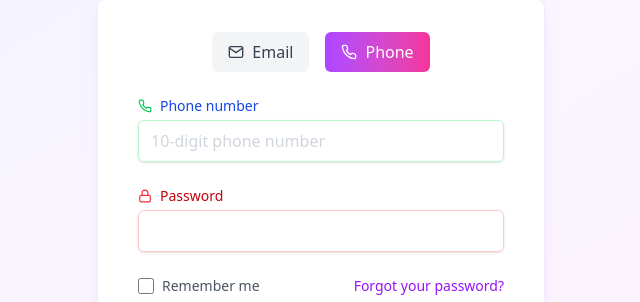
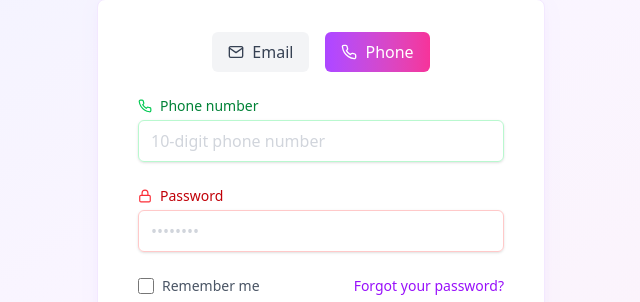
Before and after one commit to AfsalRHM/Article-Application, a React (Vite) app in the folder frontend/: page /auth in a window 1280 px wide. Both pictures are taken after a click on the button "Phone". Shown: the part 240-542 px from the top of the page, without its empty margins (319-959 px from the left). Built offline with nearby package versions, Linux system fonts and the light colour scheme; no server answers.

Commit message:
Added the re-usable components

```diff
--- a/frontend/src/components/auth-components/LoginComponent.tsx
+++ b/frontend/src/components/auth-components/LoginComponent.tsx
@@ -7,6 +7,7 @@ import { userLogin } from "../../api/authRequest";
 import { assignData } from "../../redux/slice/userSlice";
 import { useDispatch } from "react-redux";
 import { showSuccessToast } from "../../utils/iziToastUtils";
+import InputField from "../common/InputField";
 
 type LoginFormData = {
   identifier: string;
@@ -74,7 +75,7 @@ const LoginComponent = ({ setIsLogin }: LoginComponentType) => {
           whileHover={{ scale: 1.05 }}
           whileTap={{ scale: 0.95 }}
           onClick={() => setLoginMethod("email")}
-          className={`px-4 py-2 rounded-md flex items-center ${
+          className={`px-4 py-2 rounded-md flex items-center hover:cursor-pointer ${
             loginMethod === "email"
               ? "bg-gradient-to-r from-purple-500 to-pink-500 text-white"
               : "bg-gray-100 text-gray-700"
@@ -86,7 +87,7 @@ const LoginComponent = ({ setIsLogin }: LoginComponentType) => {
           whileHover={{ scale: 1.05 }}
           whileTap={{ scale: 0.95 }}
           onClick={() => setLoginMethod("phone")}
-          className={`px-4 py-2 rounded-md flex items-center ${
+          className={`px-4 py-2 rounded-md flex items-center hover:cursor-pointer ${
             loginMethod === "phone"
               ? "bg-gradient-to-r from-purple-500 to-pink-500 text-white"
               : "bg-gray-100 text-gray-700"
@@ -108,30 +109,25 @@ const LoginComponent = ({ setIsLogin }: LoginComponentType) => {
 
       <form className="space-y-6" onSubmit={handleSubmit(onSubmit)}>
         <div>
-          <label
-            htmlFor="identifier"
-            className="flex items-center text-sm font-medium text-blue-700"
-          >
-            {loginMethod === "email" ? (
-              <>
-                <FiMail className="mr-2 text-blue-500" /> Email address
-              </>
-            ) : (
-              <>
-                <FiPhone className="mr-2 text-green-500" /> Phone number
-              </>
-            )}
-          </label>
           <div className="mt-1">
-            <input
+            <InputField
               id="identifier"
               type={loginMethod === "email" ? "email" : "number"}
+              label={loginMethod === "email" ? "Email address" : "Phone number"}
+              icon={
+                loginMethod === "email" ? (
+                  <FiMail className="text-blue-500" />
+                ) : (
+                  <FiPhone className="text-green-500" />
+                )
+              }
               placeholder={
                 loginMethod === "email"
                   ? "you@example.com"
                   : "10-digit phone number"
               }
-              {...register("identifier", {
+              error={errors.identifier}
+              register={register("identifier", {
                 required: `${
                   loginMethod === "email" ? "Email" : "Phone number"
                 } is required`,
@@ -146,11 +142,14 @@ const LoginComponent = ({ setIsLogin }: LoginComponentType) => {
                         message: "Please enter a valid 10-digit phone number",
                       },
               })}
-              className={`appearance-none block w-full px-3 py-2 border rounded-md shadow-sm placeholder-gray-300 focus:outline-none focus:ring-2 ${
+              borderColor={
                 loginMethod === "email"
                   ? "border-blue-200 focus:ring-blue-500 focus:border-blue-500"
                   : "border-green-200 focus:ring-green-500 focus:border-green-500"
-              }`}
+              }
+              labelColor={
+                loginMethod === "email" ? "text-blue-700" : "text-green-700"
+              }
             />
             {errors.identifier && (
               <p className="mt-1 text-sm text-red-600">
@@ -161,20 +160,19 @@ const LoginComponent = ({ setIsLogin }: LoginComponentType) => {
         </div>
 
         <div>
-          <label
-            htmlFor="password"
-            className="flex items-center text-sm font-medium text-red-700"
-          >
-            <FiLock className="mr-2 text-red-500" /> Password
-          </label>
           <div className="mt-1">
-            <input
+            <InputField
               id="password"
               type="password"
-              {...register("password", {
+              label="Password"
+              icon={<FiLock className="text-red-500" />}
+              placeholder="••••••••"
+              error={errors.password}
+              register={register("password", {
                 required: "Password is required",
               })}
-              className="appearance-none block w-full px-3 py-2 border border-red-200 rounded-md shadow-sm placeholder-red-300 focus:outline-none focus:ring-red-500 focus:border-red-500"
+              borderColor="border-red-200 focus:ring-red-500 focus:border-red-500"
+              labelColor="text-red-700"
             />
             {errors.password && (
               <p className="mt-1 text-sm text-red-600">
--- /dev/null
+++ b/frontend/src/components/common/InputField.tsx
@@ -0,0 +1,59 @@
+import React from "react";
+import { FieldError, UseFormRegisterReturn } from "react-hook-form";
+import { motion } from "framer-motion";
+
+type InputFieldProps = {
+  id: string;
+  type?: string;
+  label: string;
+  icon?: React.ReactNode;
+  placeholder?: string;
+  error?: FieldError;
+  register: UseFormRegisterReturn;
+  borderColor?: string;
+  labelColor?: string;
+};
+
+const InputField: React.FC<InputFieldProps> = ({
+  id,
+  type = "text",
+  label,
+  icon,
+  placeholder,
+  error,
+  register,
+  borderColor = "border-gray-300 focus:ring-gray-500 focus:border-gray-500",
+  labelColor = "text-gray-700",
+}) => {
+  return (
+    <div>
+      <label
+        htmlFor={id}
+        className={`flex items-center text-sm font-medium ${labelColor}`}
+      >
+        {icon && <span className="mr-2">{icon}</span>}
+        {label}
+      </label>
+      <div className="mt-1">
+        <input
+          id={id}
+          type={type}
+          placeholder={placeholder}
+          {...register}
+          className={`appearance-none block w-full px-3 py-2 border rounded-md shadow-sm placeholder-gray-300 focus:outline-none focus:ring-2 ${borderColor}`}
+        />
+        {error && (
+          <motion.p
+            initial={{ opacity: 0, y: -4 }}
+            animate={{ opacity: 1, y: 0 }}
+            className="mt-1 text-sm text-red-600"
+          >
+            {error.message}
+          </motion.p>
+        )}
+      </div>
+    </div>
+  );
+};
+
+export default InputField;
```
